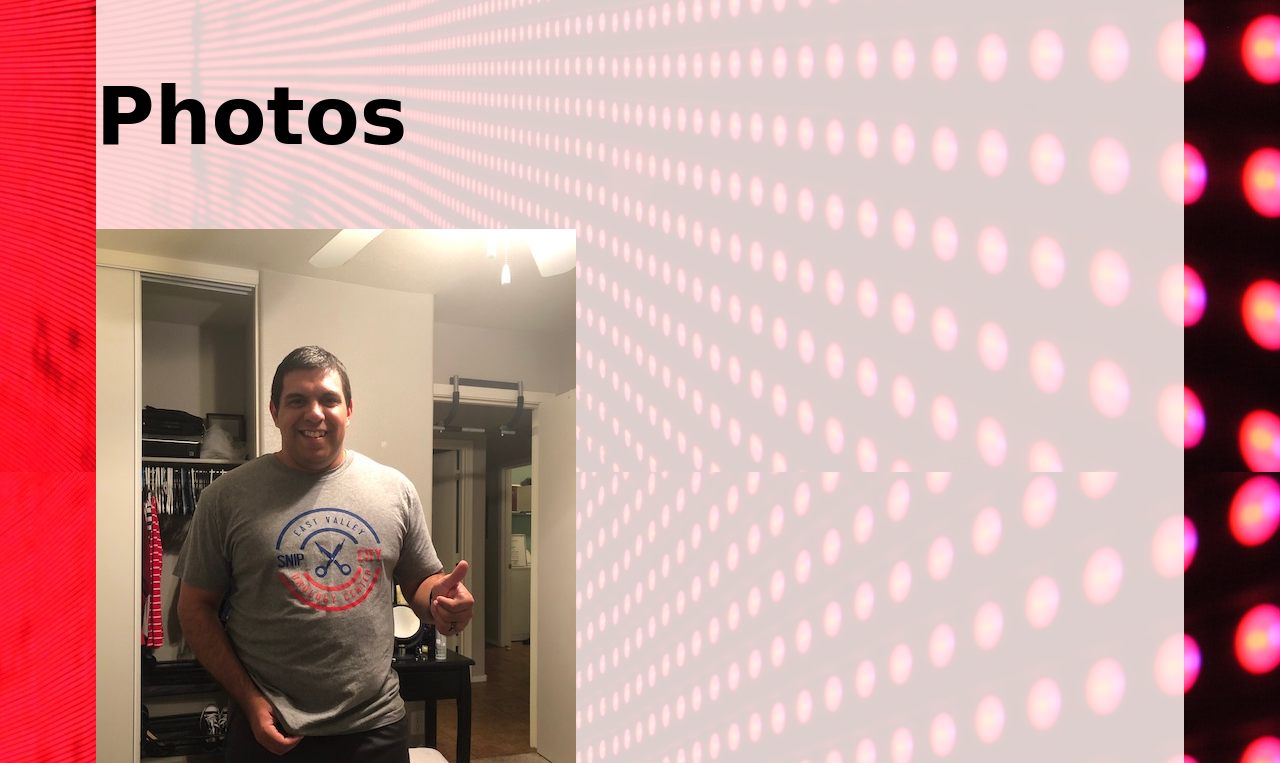
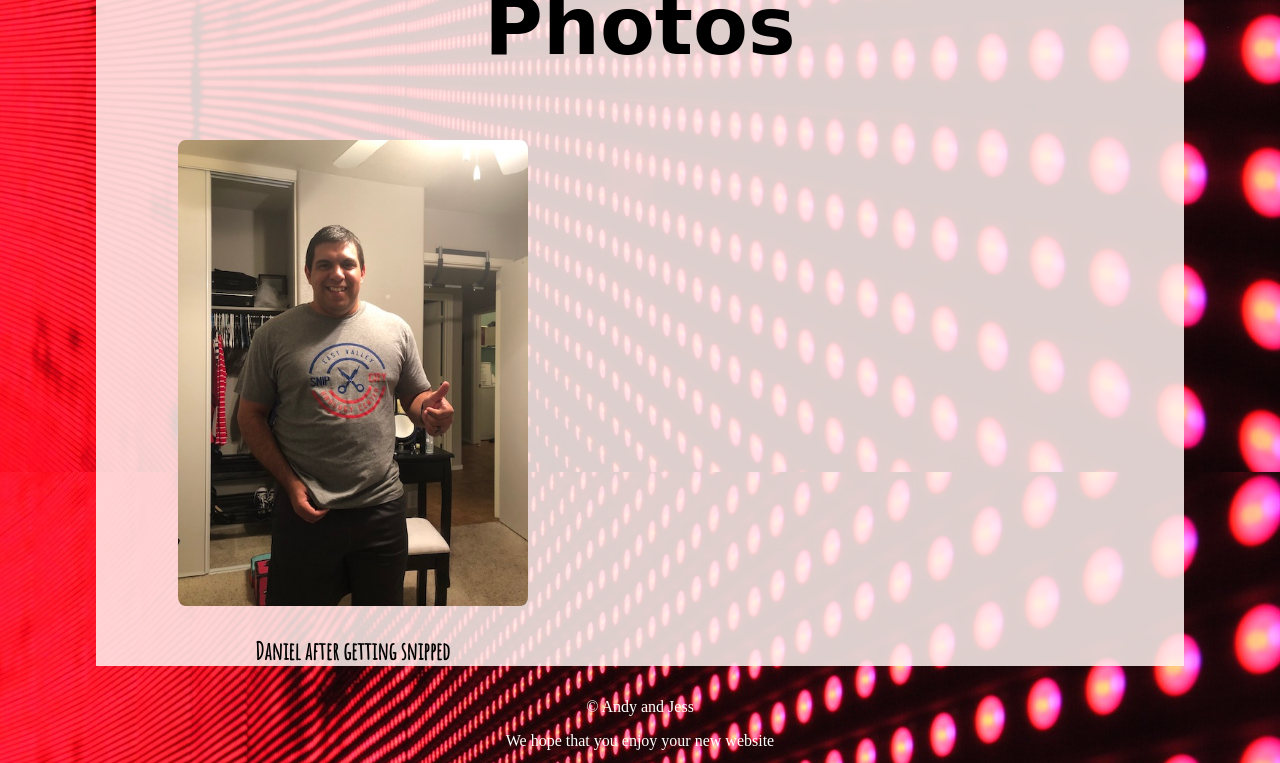
Before and after one commit to Andydun9/brittney1, a PHP site: page / in a window 1280 px wide. Shown: the part 1240-2003 px from the top of the page. Run offline with PHP 8.4, Linux system fonts and the light colour scheme; some web fonts are replaced.

Commit message:
updated css just need more photos

```diff
--- a/index.html
+++ b/index.html
@@ -11,34 +11,39 @@
     <title>Brittney &AMP; Daniel</title>
 </head>
 
-<body>
-    <div class="header">
+
+    <div class="headers">
         <h1>Brittney &amp; Daniel</h1>
 
     </div>
 
-
+<body>
     <div class="mainContent">
 
         <div id="letter">
             <p>Ohhhh! Brittney Brittney Brittney and Daniel,</p>
 
-        <p> Do you remember that night that we all went out for Daniel’s birthday. It started as a fun night... we went
+            <p> Do you remember that night that we all went out for Daniel’s birthday. It started as a fun night... we
+                went
                 to
                 Top
                 Golf played games and drank. Shortly after that we went back to your house and from there we Ubered
-            to the Hub. At the Hub we were continuing to have fun and listen to Karaoke. Then at some point Brittney and
-            Daniel thought it would be fun to make Jessica and I sing a duet together. Without even mentioning it you
+                to the Hub. At the Hub we were continuing to have fun and listen to Karaoke. Then at some point Brittney
+                and
+                Daniel thought it would be funny to make Jessica and I sing a duet together. Without even mentioning it
+                you
                 two
-            signed us up to do karaoke.</p>
+                signed us up to sing karaoke.</p>
 
             <p>I remember as I stepped out of the bathroom all of a sudden, I here the DJ say, “for our next
                 song we have Andy and Jess singing Sweet Caroline by Neil Diamond”. Not prepared for a song that I don’t
                 know
-            half of the lyrics too, both of us mumbled our way through the song. Oh I can't forget to mention that the
-            bar was packed.</p>
+                half of the lyrics too, both of us mumbled our way through the song. Oh I can't forget to mention that
+                the
+                bar was packed!</p>
 
-        <p>The next day I get a text message from Jess, and she tells me that I need to watch your Snap Chat story, and
+            <p>The next day I get a text message from Jess, and she tells me that I need to watch your Snap Chat story,
+                and
                 that you had posted a video of us singing. So at this point both of us had decided that it was on like
                 Donkey
                 Kong!</p>
@@ -50,14 +55,14 @@
                 Andy and Jess</p>
 
         </div>
-        <div class="vidoes">
+        <div class="videos">
             <h2>Videos</h2>
-
-            <iframe width="560" height="315" src="https://www.youtube.com/embed/TpNdWx5pfxY" frameborder="0"
-                allow="accelerometer; autoplay; encrypted-media; gyroscope; picture-in-picture"
-                allowfullscreen></iframe>
-
-
+            <div class="photoText">
+                <iframe src="https://www.youtube.com/embed/TpNdWx5pfxY" frameborder="0"
+                    allow="accelerometer; autoplay; encrypted-media; gyroscope; picture-in-picture" allowfullscreen
+                    class="movie"></iframe>
+                <p class="caption">Brittney Jamming Out</p>
+            </div>
 
         </div>
 
@@ -65,17 +70,24 @@
         <div class="pictures">
 
             <h2>Photos</h2>
+            <div class="photoText">
+                <img src="photos/IMG_1432.jpg" alt="Photo of Daniel" class="landscape">
+                <p class="caption">Daniel after getting snipped</p>
+            </div>
+        </div>
 
-            <img src="photos/IMG_1432.jpg" alt="Photo of Daniel">
-            <p>Daniel after getting snipped</p>
 
     </div>
 
-        <iframe width="25%" height="150" scrolling="no" frameborder="no" allow="autoplay"
-            src="https://w.soundcloud.com/player/?url=https%3A//api.soundcloud.com/tracks/249201018&color=%23ff5500&auto_play=true&hide_related=true&show_comments=false&show_user=true&show_reposts=false&show_teaser=false&visual=false"></iframe>
-    </div>
+    <footer>
+
+        &copy; Andy and Jess
+
+        <p>We hope that you enjoy your new website</p>
+        <iframe id="bitch" width="10%" height="75" scrolling="no" frameborder="no" allow="autoplay"
+            src="https://w.soundcloud.com/player/?url=https%3A//api.soundcloud.com/tracks/249201018&color=%23ff5500&auto_play=true&hide_related=true&show_comments=false&show_user=false&show_reposts=false&show_teaser=false&visual=false"></iframe>
+    </footer>
+
 </body>
 
-
-
 </html>
--- a/style/style.css
+++ b/style/style.css
@@ -16,13 +16,14 @@ FE1836
 #FFF3F0- white
 */
 
-.header{
+.headers{
     background-color: #F4E1E2;
     margin: 0;
-    margin-top: -23px;
+    margin-top: -125px;
     height: 7em;
-    /* position: fixed; */
+    position: fixed;
     width: 100%;
+    clear: both;
 }
 
 
@@ -42,9 +43,7 @@ h1{
     background-color:rgba(255,243,240,0.85);
     width: 85%;
     margin: auto;
-    margin-top: 2em;
-
-
+    margin-top: 7em;
 }
 
 #letter{
@@ -59,5 +58,42 @@ h1{
 h2{
     font-family: 'Libre Barcode 39 Text', cursive;
     font-size: 5em;
+    text-align: center;
+}
 
+.videos, .pictures{
+    width: 85%;
+    margin: auto;
 }
+
+.movie{
+width:350px;
+height: 200px;
+}
+
+.landscape{
+    width: 350px;
+    border-radius: 2%;
+}
+
+.photoText{
+    font-family: 'Amatic SC', cursive;
+    font-size: 1.5em;
+    width: 350px;
+}
+
+.caption{
+  text-align: center;
+  font-weight: bold;
+}
+
+footer{
+    text-align: center;
+    color: #fff;
+    margin-top: 2em;
+}
+
+#bitch{
+    margin-left: 50em;
+    position: relative;
+}
```
Lines whose indentation alone changed are shown as unchanged.
